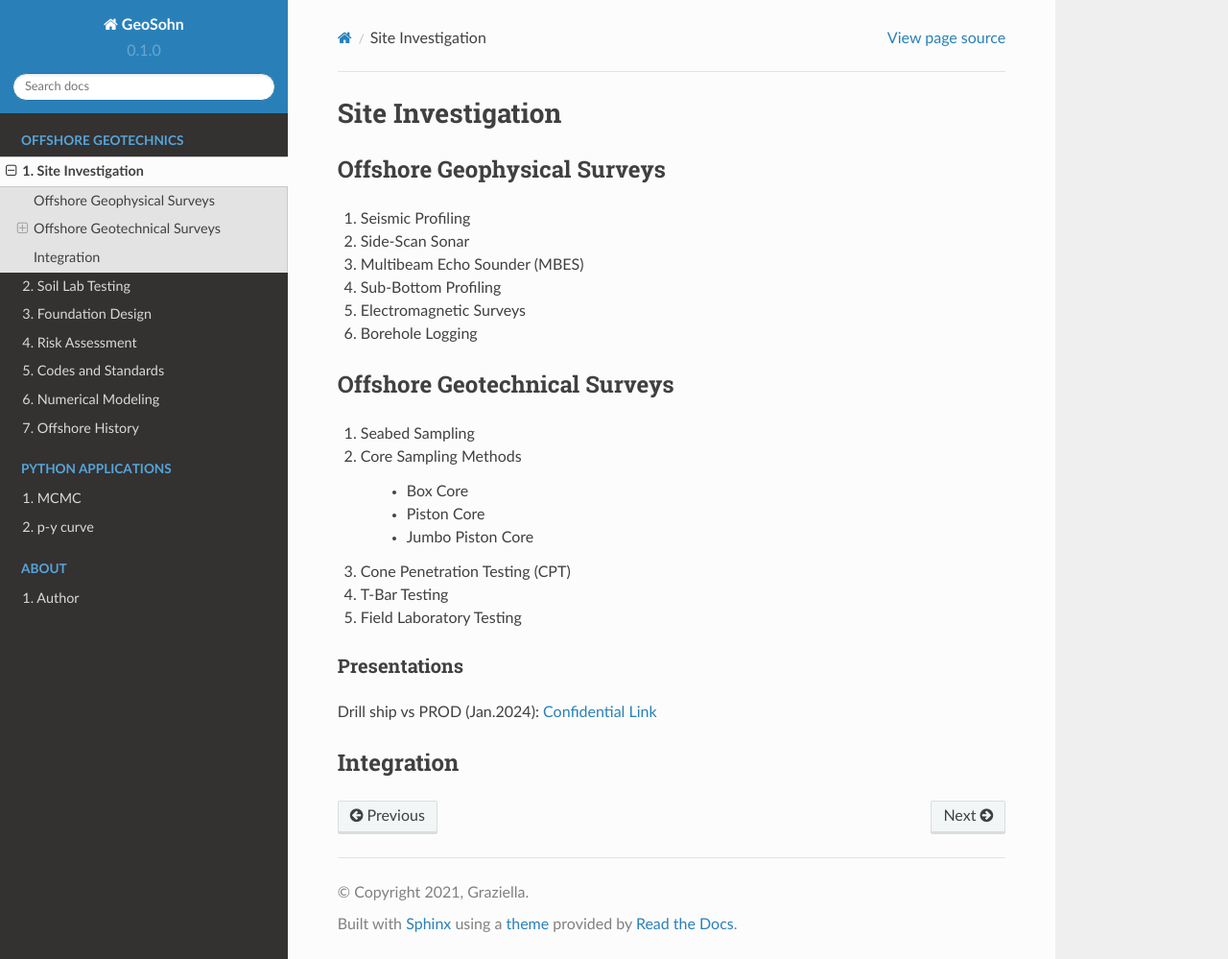
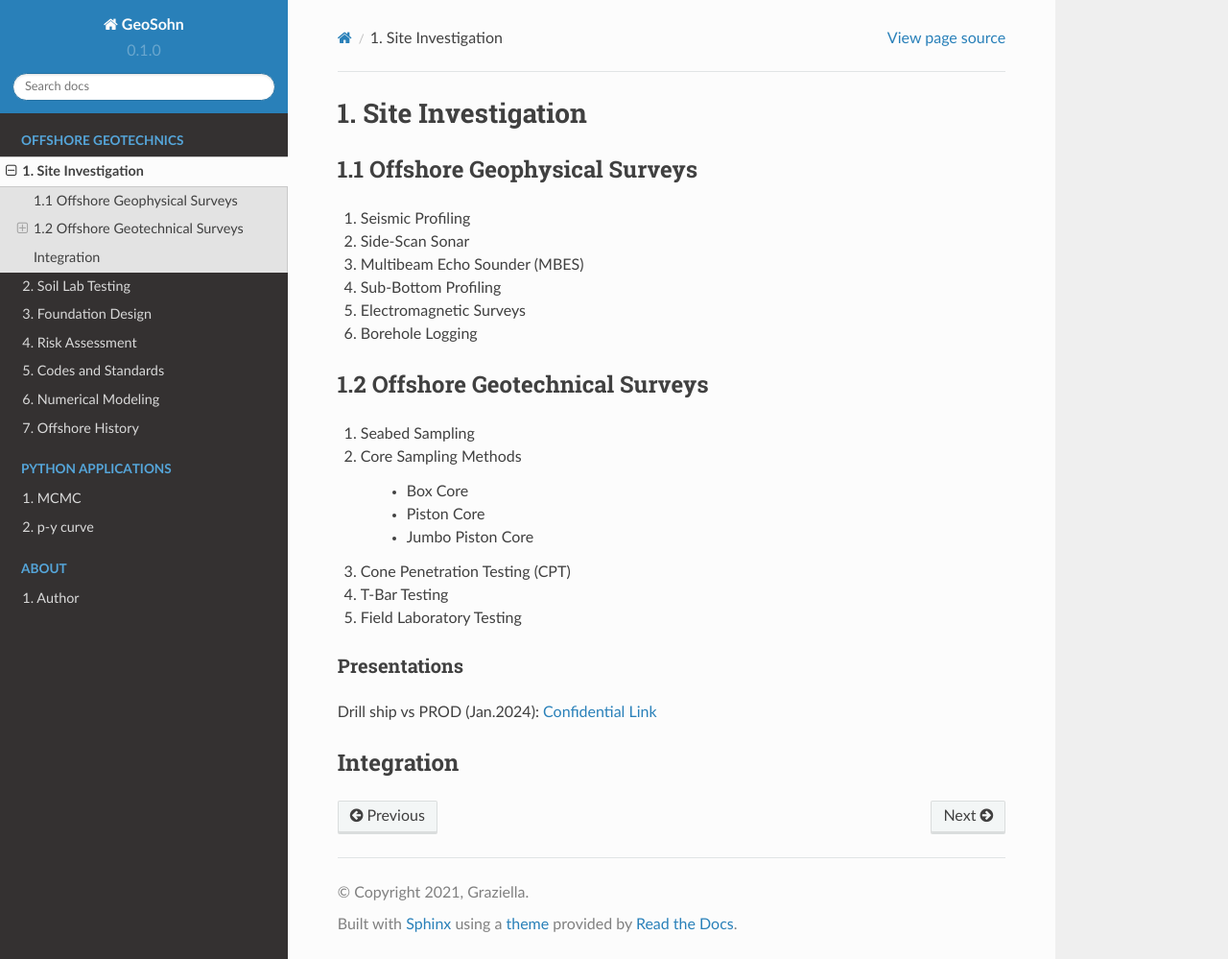
Before and after one commit to jrson11/GeoSohn, a Sphinx documentation site: the page built from docs/source/1-Site_Investigation.rst, in a window 1280 px wide and 999 px high. Shown: the whole window at 96% size. Built offline with Sphinx 7.4.7 and the Read the Docs theme 2.0.0, drawn with Linux system fonts in a browser that asks for light colours; pages that are not in the unit, such as notebooks, are missing from menus.

Commit message:
Update 1-Site_Investigation.rst

```diff
--- a/docs/source/1-Site_Investigation.rst
+++ b/docs/source/1-Site_Investigation.rst
@@ -1,7 +1,7 @@
-Site Investigation
+1. Site Investigation
 ===================
 
-Offshore Geophysical Surveys
+1.1 Offshore Geophysical Surveys
 --------------------
 
 1. Seismic Profiling
@@ -17,7 +17,7 @@ Offshore Geophysical Surveys
 6. Borehole Logging
 
 
-Offshore Geotechnical Surveys
+1.2 Offshore Geotechnical Surveys
 --------------------
 
 1. Seabed Sampling
```
